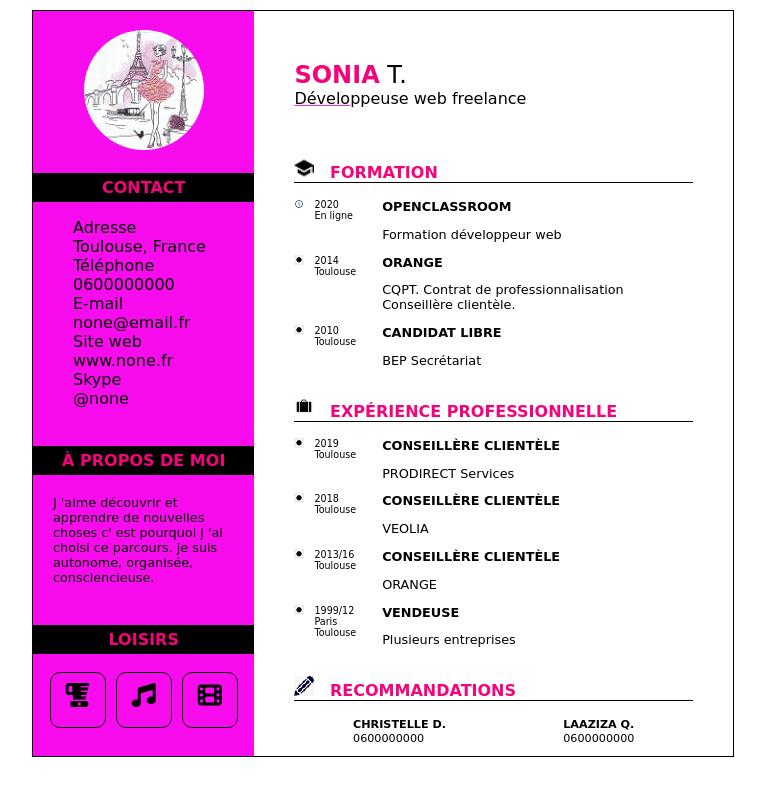
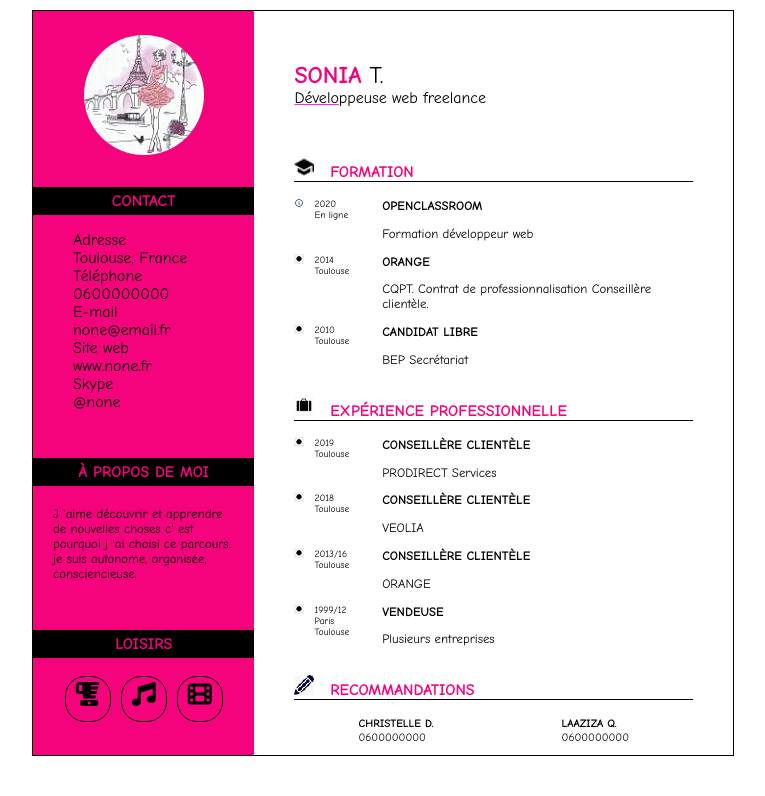
Before and after one commit to SoniaT75/p2cv, a plain HTML site: page index.html in a window 1280 px wide. Shown: the whole page, without its empty margins (257-1022 px from the left). Drawn offline with Linux system fonts and the light colour scheme.

Commit message:
changement

```diff
--- a/cv.css
+++ b/cv.css
@@ -1,5 +1,6 @@
 html {
-	font-family: cursive;
+    font-family: "comic sans ms", "cursive", "arial", "times new roman"
+
   }
 
   @media screen and (orientation: portrait) {
@@ -26,7 +27,7 @@
   }
 
   aside {
-	background-color: rgb(248, 11, 236);
+	background-color: rgb(245, 3, 124);
 	width: 250px;
 	display: flex;
 	justify-content: space-around;
@@ -111,11 +112,11 @@
 
   aside footer i {
 	overflow: hidden;
-	border-radius: 10px;
+	border-radius: 20px;
 	width: 34px;
 	height: 34px;
 	border: 1px solid black;
-	padding: 10px;
+	padding: 5px;
 	margin: 5px;
 	text-align: center;
   	font-size: 1.5em
```
